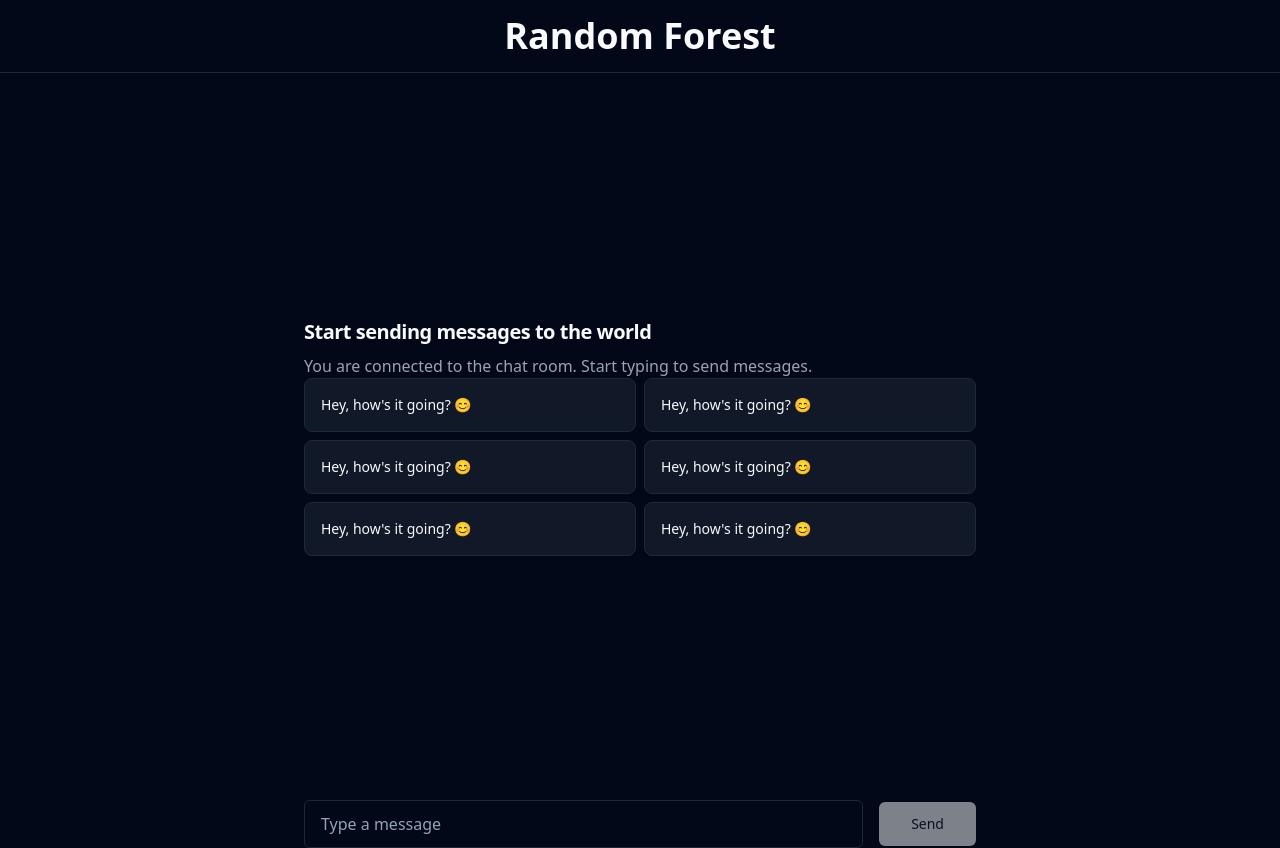
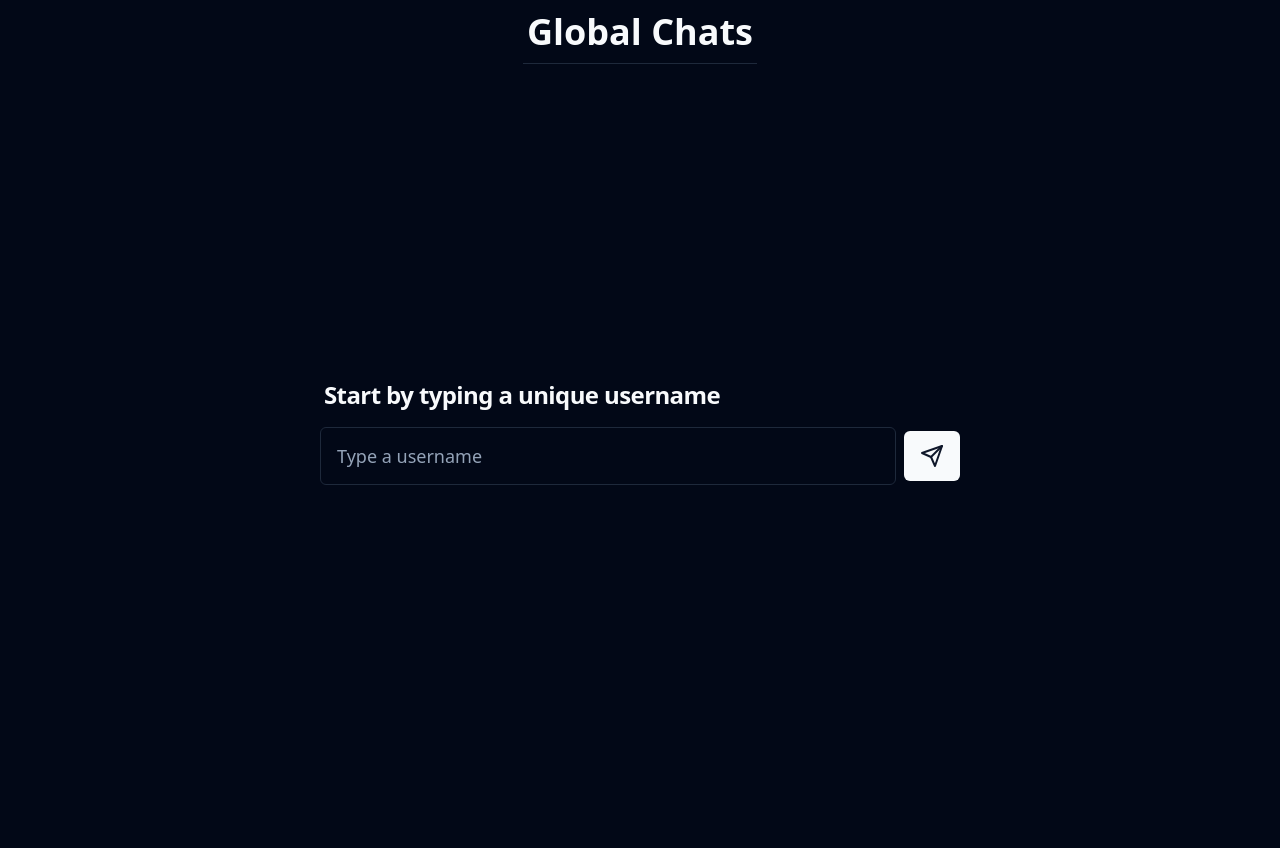
Before and after one commit to sarkartanmay393/Simple-Chat-WebApp, a React (Vite) app in the folder client/: page /chats in a window 1280 px wide. After the commit the page ends 800 px from the top, so only its background shows below. Built offline with nearby package versions, Linux system fonts and the light colour scheme; no server answers.

Commit message:
feat: frontend, backend working fine

```diff
--- a/client/src/components/chat.tsx
+++ /dev/null
@@ -1,20 +0,0 @@
-import { AvatarImage, AvatarFallback, Avatar } from "@/components/ui/avatar";
-import { ScrollArea } from "@/components/ui/scroll-area";
-
-export default function Component() {
-  return (
-    <ScrollArea className="flex-1 min-h-[90%]">
-      <div className="p-0 space-y-4">
-        <div className="flex gap-2 items-start">
-          <Avatar>
-            <AvatarImage alt="User 1" src="/placeholder-avatar.jpg" />
-            <AvatarFallback>U1</AvatarFallback>
-          </Avatar>
-          <div className="rounded-lg bg-gray-100 dark:bg-gray-900 p-4 max-w-[75%]">
-            <p className="text-sm">Hey, how's it going? 😊</p>
-          </div>
-        </div>
-      </div>
-    </ScrollArea>
-  );
-}
--- /dev/null
+++ b/client/src/components/newChat.tsx
@@ -0,0 +1,33 @@
+import { Card } from "./ui/card";
+
+export default function Component({
+  data,
+  handleSuggestions,
+}: {
+  data: string[];
+  handleSuggestions: (str: string) => void;
+}) {
+  return (
+    <>
+      <div className="space-y-2">
+        <h4 className="scroll-m-20 text-xl font-semibold tracking-tight">
+          Start sending messages to the world
+        </h4>
+        <p className="text-gray-500 dark:text-gray-400">
+          You are connected to the chat room. Start typing to send messages.
+        </p>
+      </div>
+      <div className="grid grid-cols-2 gap-2">
+        {data.map((str, idx) => (
+          <Card
+            key={idx}
+            onClick={() => handleSuggestions(str)}
+            className="flex-1 rounded-lg bg-gray-100 dark:bg-gray-900 p-4 shadow-sm cursor-pointer transition-all duration-300"
+          >
+            <p className="text-sm">{str}</p>
+          </Card>
+        ))}
+      </div>
+    </>
+  );
+}
--- a/client/src/lib/utils.ts
+++ b/client/src/lib/utils.ts
@@ -6,3 +6,11 @@ export function cn(...inputs: ClassValue[]) {
 }
 
 export const BASEURL = "http://localhost:5173";
+
+export const session = () => {
+  const key = "username";
+  return {
+    get: () => window.sessionStorage.getItem(key),
+    set: (value: string) => window.sessionStorage.setItem(key, value),
+  };
+};
--- a/client/src/pages/chats.tsx
+++ b/client/src/pages/chats.tsx
@@ -1,88 +1,165 @@
 import { Input } from "@/components/ui/input";
 import { Button } from "@/components/ui/button";
-import { Card } from "@/components/ui/card";
-import { ChangeEvent, useEffect, useState } from "react";
+import {
+  ChangeEvent,
+  useCallback,
+  useEffect,
+  useMemo,
+  useRef,
+  useState,
+} from "react";
 
 import { Socket, io } from "socket.io-client";
-import Component from "@/components/chat";
+import { Avatar, AvatarFallback, AvatarImage } from "@/components/ui/avatar";
+import { Send } from "lucide-react";
+import { cn, session } from "@/lib/utils";
+
+interface Message {
+  body: string;
+  userName: string;
+  sendAt: Date;
+}
 
 export default function ChatDashboard() {
+  const [input, setInput] = useState("");
+  const [username, setUsername] = useState("");
+  const [typingUser, setTypingUser] = useState<Set<string>>(new Set());
   const [socket, setSocket] = useState<Socket>();
+  const [messages, setMessages] = useState<Message[]>([]);
+  const [newUser, setNewUser] = useState(true);
 
-  const [input, setInput] = useState("");
+  const { set, get } = session();
 
   useEffect(() => {
-    const socketIo = io("wss://localhost:9000");
+    const username = get();
+    if (!username) {
+      return;
+    }
 
-    socketIo.on("connect", () => {
+    setNewUser(false);
+    setUsername(username);
+    setMessages(
+      Array(50).fill({
+        body: "Hey, how's it going? 😊",
+        userName: "",
+        sendAt: new Date(),
+      })
+    );
+
+    const socket = io("ws://localhost:8080");
+
+    socket.on("connect", () => {
       console.log("Connection established");
     });
 
-    socketIo.on("disconnect", () => {
+    socket.on("disconnect", () => {
       console.log("Disconntected");
     });
 
-    setSocket(socketIo);
+    socket.on("globalMessage", (message, username, time) => {
+      setMessages((p) => [
+        ...p,
+        {
+          body: message,
+          userName: username,
+          sendAt: time,
+        },
+      ]);
+    });
+
+    socket.on("globalTyping", (username: string, isTyping) => {
+      console.log(username, isTyping);
+      if (isTyping) {
+        if (!typingUser.has(username)) {
+          setTypingUser((p) => {
+            const n = new Set([...p, username]);
+            return n;
+          });
+        }
+      } else {
+        setTypingUser(new Set());
+      }
+    });
+
+    setSocket(socket);
     return () => {
-      socketIo.close();
+      socket.close();
     };
-  }, []);
+  }, [newUser]);
 
   const handleOnChange = (e: ChangeEvent<HTMLInputElement>) => {
     setInput(e.currentTarget.value);
+    socket?.emit("typing", username, true);
   };
 
-  const handleSuggestions = (sugg: string) => {
-    setInput(sugg);
+  // const handleSuggestions = (sugg: string) => {
+  //   setInput(sugg);
+  // };
+
+  const handleNewUser = useCallback(() => {
+    if (username) {
+      setNewUser(false);
+      set(username);
+    }
+  }, []);
+
+  const handleSend = () => {
+    if (input) {
+      socket?.emit("userMessage", input, username);
+      setInput("");
+      socket?.emit("typing", username, false);
+    }
   };
 
-  const handleSend = () => {
-    socket?.emit("message", input);
-  };
+  const typers = useMemo(() => {
+    const arr = [] as string[];
+    typingUser.forEach((user) => {
+      arr.push(user);
+    });
+
+    return arr;
+  }, [typingUser]);
 
   return (
-    <div className="h-screen flex flex-col">
-      <header className="p-4 border-b grid place-items-center">
+    <div className="h-screen flex flex-col overflow-hidden items-center">
+      <header className="h-[4rem] p-1 border-b flex flex-col items-center justify-center">
         <h1 className="scroll-m-20 text-3xl font-bold tracking-normal lg:text-4xl">
-          Random Forest
+          Global Chats
         </h1>
-      </header>
-      <main className="flex-1 grid place-items-center p-4">
-        <div className="h-full w-full sm:max-w-2xl space-y-4">
-          <div className="flex-1 h-full w-full flex flex-col justify-center">
-            {false ? (
-              <Component />
-            ) : (
-              <>
-                <div className="space-y-2">
-                  <h4 className="scroll-m-20 text-xl font-semibold tracking-tight">
-                    Start sending messages to the world
-                  </h4>
-                  <p className="text-gray-500 dark:text-gray-400">
-                    You are connected to the chat room. Start typing to send
-                    messages.
+        <div className="w-full h-fit overflow-x-scroll overflow-y-hidden">
+          <p
+            className={cn(
+              "text-sm text-muted-foreground transition-display duration-300",
+              typingUser.size === 0 && "hidden"
+            )}
+          >
+            Typing{" "}
+            {typers.map((user, i) => {
+              if (i + 1 === typers.length) {
+                return user;
+              }
+              return `${user}, `;
+            })}
           </p>
         </div>
-                <div className="grid grid-cols-2 gap-2">
-                  {arr.map((str, idx) => (
-                    <Card
-                      key={idx}
-                      onClick={() => handleSuggestions(str)}
-                      className="flex-1 rounded-lg bg-gray-100 dark:bg-gray-900 p-4 shadow-sm cursor-pointer transition-all duration-300"
-                    >
-                      <p className="text-sm">{str}</p>
-                    </Card>
-                  ))}
+      </header>
+      <main className="h-[calc(100%-4rem)] p-4 w-full sm:max-w-2xl space-y-4 flex flex-col">
+        {!newUser ? (
+          <>
+            <div className="flex-1 w-full flex flex-col justify-end overflow-auto">
+              <ScrollingMessages username={username} messages={messages} />
             </div>
-              </>
-            )}
-          </div>
-          <div className="flex gap-4 h-12 items-center">
+            <div className="h-14 flex gap-4 items-center">
               <Input
                 className="h-full flex-1 p-4 text-md"
                 placeholder="Type a message"
                 value={input}
+                // onFocus={handleFocus}
+                // onBlur={handleBlur}
                 onChange={handleOnChange}
+                onKeyDown={(e) => {
+                  if (e.key === "Enter") handleSend();
+                }}
               />
               <Button
                 size="lg"
@@ -93,10 +170,97 @@ export default function ChatDashboard() {
                 Send
               </Button>
             </div>
-        </div>
+          </>
+        ) : (
+          <NewUserOnboarding
+            username={username}
+            setUsername={setUsername}
+            handleNewUser={handleNewUser}
+          />
+        )}
       </main>
     </div>
   );
 }
 
-const arr = Array(6).fill("Hey, how's it going? 😊");
+interface ScrollingMessagesProps {
+  username: string;
+  messages: Message[];
+}
+
+const ScrollingMessages = ({ messages, username }: ScrollingMessagesProps) => {
+  const endElement = useRef<HTMLDivElement>(null);
+  useEffect(() => {
+    if (endElement.current) {
+      endElement.current.scrollIntoView({ behavior: "smooth" });
+    }
+  }, [messages]);
+
+  const memoizedMessages = useMemo(
+    () =>
+      messages.map((message, index) => (
+        <div
+          key={index}
+          className={cn(
+            "flex gap-2 items-start",
+            message.userName === username && "place-self-end shadow-sm"
+          )}
+        >
+          <Avatar>
+            <AvatarFallback
+              className={message.userName === username ? "bg-green-100" : ""}
+            >
+              {message.userName.slice(0, 1) || "U1"}
+            </AvatarFallback>
+          </Avatar>
+          <div className="rounded-lg bg-gray-100 dark:bg-gray-900 p-4 max-w-[75%]">
+            <p className="text-sm">{message.body}</p>
+          </div>
+        </div>
+      )),
+    [messages, username]
+  );
+
+  return (
+    <div className="flex flex-col overflow-scroll gap-4">
+      {memoizedMessages}
+      <div ref={endElement}></div>
+    </div>
+  );
+};
+
+interface Props {
+  username: string;
+  setUsername: (s: string) => void;
+  handleNewUser: () => void;
+}
+const NewUserOnboarding = ({ username, setUsername, handleNewUser }: Props) => {
+  const memoizedInput = useMemo(() => {
+    return (
+      <Input
+        name="username"
+        value={username}
+        onChange={(e) => setUsername(e.currentTarget.value)}
+        className="h-full flex-1 p-4 text-lg"
+        placeholder="Type a username"
+        onKeyDown={(e) => {
+          if (e.key === "Enter") handleNewUser();
+        }}
+      />
+    );
+  }, [username, setUsername, handleNewUser]);
+
+  return (
+    <div className="h-full flex flex-col items-start justify-center gap-4">
+      <h3 className="scroll-m-20 text-2xl font-semibold tracking-tight ml-1">
+        Start by typing a unique username
+      </h3>
+      <div className="h-fit w-full flex items-center justify-center gap-2">
+        {memoizedInput}
+        <Button size="icon" onClick={handleNewUser} className="w-14 h-[50px]">
+          <Send className="" />
+        </Button>
+      </div>
+    </div>
+  );
+};
```
Also changed, not shown: 1 other file (tests, documents, lock files or other folders). Lines whose indentation alone changed are shown as unchanged.
